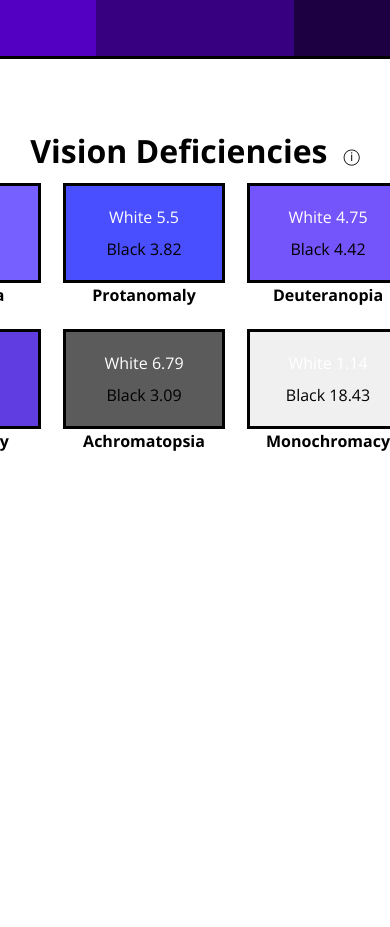
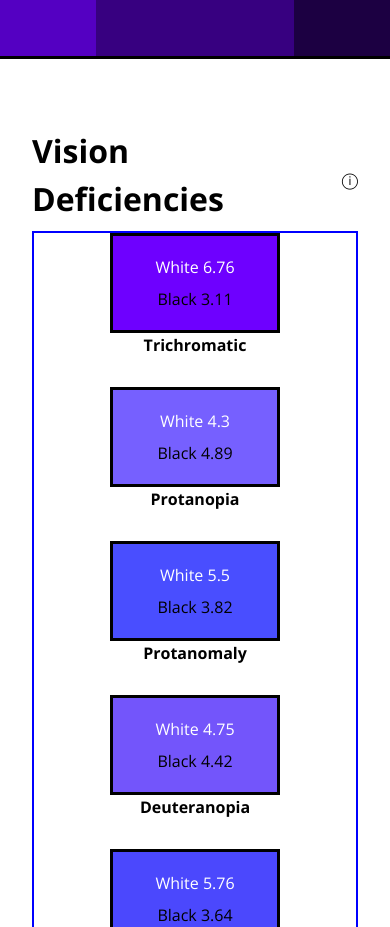
Before and after one commit to amandahinton/huetility, a React (Vite) app: page / in a window 390 px wide. Shown: the part 2860-3787 px from the top of the page. Before the commit the page ends 3549 px from the top, so only its background shows below. Built offline with nearby package versions, Linux system fonts and the light colour scheme.

Commit message:
make vision deficiencies responsive

```diff
--- a/src/components/vision/Vision.css
+++ b/src/components/vision/Vision.css
@@ -1,20 +1,27 @@
-.huetility-vision-container {
+.huetility-vision {
+ display: flex;
+ flex-direction: column;
+}
+
+.huetility-vision-swatches-container {
+  border: 2px blue solid;
   display: flex;
   flex-wrap: wrap;
-  width: 1000px;
-  gap: 22px;
+  justify-content: center;
+  max-width: 1000px;
+  column-gap: 36px;
+  row-gap: 30px;
 }
 
 .huetility-vision-display {
   display: flex;
   flex-direction: column;
   align-items: center;
-  width: 162px;
 }
 
 .huetility-vision-swatch {
   height: 100px;
-  width: 162px;
+  width: 170px;
 }
 
 .huetility-vision-text-samples {
--- a/src/components/vision/Vision.tsx
+++ b/src/components/vision/Vision.tsx
@@ -25,12 +25,12 @@ export function Vision() {
   );
 
   return (
-    <div className="huetility-component-container huetility-outer">
+    <div className="huetility-vision">
       <Tooltip hasIcon message={tooltip}>
         <h2 className="huetility-component-title">Vision Deficiencies</h2>
       </Tooltip>
 
-      <div className="huetility-vision-container">
+      <div className="huetility-vision-swatches-container">
         {visionDeficiencyColors.map((viz) => (
           <div key={viz.name} className="huetility-vision-display">
             <Swatch
```
